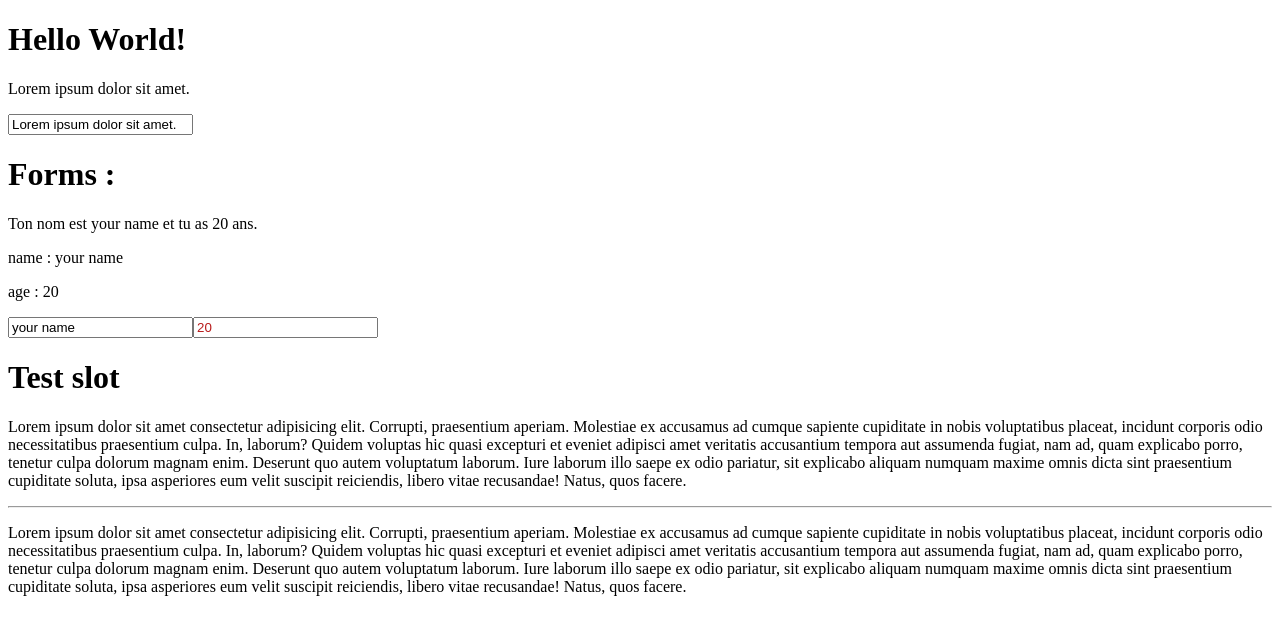
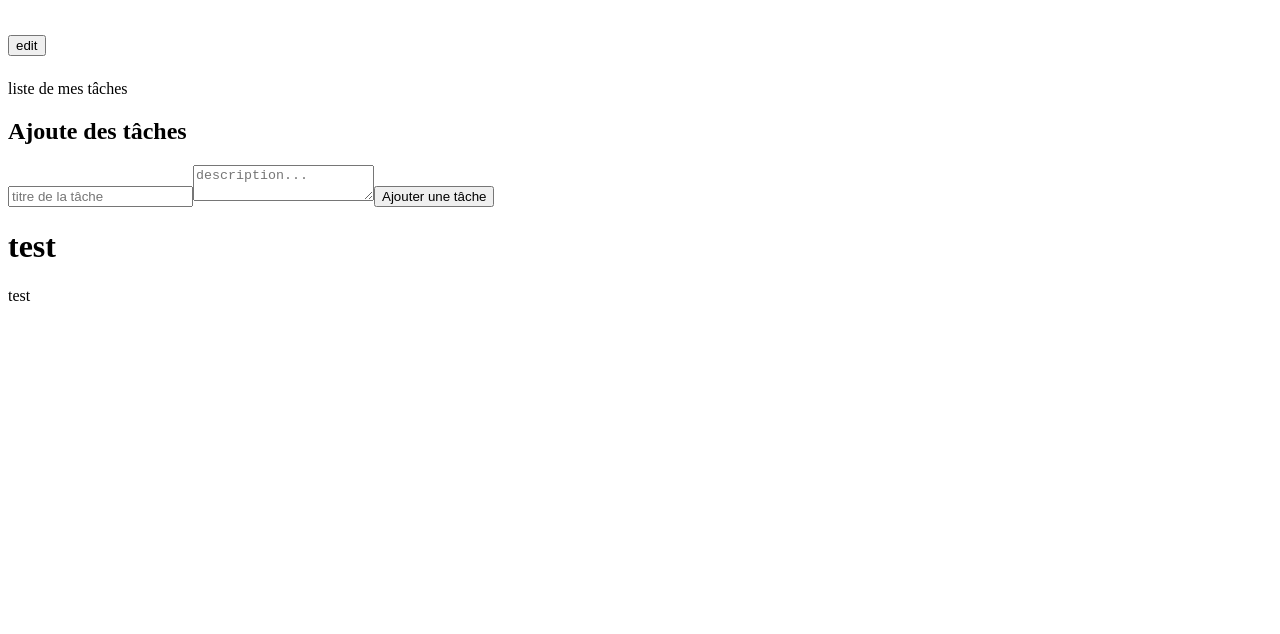
Before and after one commit to CHOUMMANIVONGDimitri/Vue-js-app, a Vue app: page / in a window 1280 px wide. Shown: the top 634 px of the page. Built offline with nearby package versions, Linux system fonts and the light colour scheme.

Commit message:
✅ update app file

```diff
--- a/src/App.vue
+++ b/src/App.vue
@@ -1,60 +1,74 @@
 <script setup>
-import HelloWorld from './components/HelloWorld.vue';
-import FormTest from './components/FormTest.vue';
-import SlotComp from './components/SlotComp.vue';
+import { ref, onMounted, watch } from 'vue'
 
-import { ref, reactive } from 'vue';
+const todos = ref([])
+const name = ref('')
+const newTodo = ref({ title: '', content: '' })
+const isTitleEdit = ref(false)
 
-const title = "Hello World!";
-const subTitle = ref("Lorem ipsum dolor sit amet.");
-const user = reactive({
-  name: "your name",
-  age: 20
+const addTodo = () => {
+  const newId = todos.value.length + 1
+  todos.value.push({
+    id: newId,
+    title: newTodo.value.title,
+    content: newTodo.value.content,
+    done: false,
+    createdAt: new Date()
+  })
+  newTodo.value.content = ''
+  newTodo.value.title = ''
+}
+
+const deleteTodo = (idToDelete) => {
+  todos.value = todos.value.filter(({ id }) => id !== idToDelete)
+}
+
+watch(name, (newName) => {
+  localStorage.setItem('title', newName)
 })
 
-const displayValue = () => {
-  console.log(user.name, user.age)
-};
+watch(
+  todos,
+  (newValue) => {
+    localStorage.setItem('datas', JSON.stringify(newValue))
+  },
+  { deep: true }
+)
 
-displayValue();
+onMounted(() => {
+  name.value = localStorage.getItem('title') || ''
+  todos.value = JSON.parse(localStorage.getItem('datas')) || []
+})
 </script>
 
+/* Todo app */
 <template>
-  <HelloWorld  :title="title" :sub-title="subTitle" />
-  <input :class="{'text-red': subTitle.length <= 10}" type="text" v-model="subTitle">
+  <h1>
+    <input v-if="isTitleEdit" v-model="name" placeholder="Titre de la liste" />
+    <span v-else>{{ name }}</span>
+    <button @click="isTitleEdit = !isTitleEdit">{{ isTitleEdit ? 'save' : 'edit' }}</button>
+  </h1>
+  <p>liste de mes tâches</p>
 
-  <FormTest :user="user" />
-  <input type="text" v-model="user.name" v-on:input="displayValue">
-  <input type="number" v-model="user.age" @input="displayValue" :class="[user.age > 30 ? 'text-green' : 'text-red']">
-  <div v-if="user.age > 30" class="text-green">
-    Your age is above 30
+  <form @submit.prevent="addTodo">
+    <h2>Ajoute des tâches</h2>
+    <input v-model="newTodo.title" placeholder="titre de la tâche" />
+    <textarea v-model="newTodo.content" placeholder="description..."></textarea>
+    <button>Ajouter une tâche</button>
+  </form>
+
+  <ul v-if="todos.length > 0">
+    <li v-for="todo in todos" :key="todo.id">
+      <input type="checkbox" v-model="todo.done" />
+      <span :class="{ done: todo.done }">{{ todo.content }}</span>
+      <button @click="deleteTodo(todo.id)">Supprimer</button>
+    </li>
+  </ul>
+
+  <div>
+    <h1>test</h1>
+    <p>test</p>
   </div>
-
-  <SlotComp slot-title="Test slot">
-    <template v-slot:pargraphe1>
-      <p>
-        Lorem ipsum dolor sit amet consectetur adipisicing elit. Corrupti, praesentium aperiam. Molestiae ex accusamus ad cumque sapiente cupiditate in nobis voluptatibus placeat, incidunt corporis odio necessitatibus praesentium culpa. In, laborum?
-        Quidem voluptas hic quasi excepturi et eveniet adipisci amet veritatis accusantium tempora aut assumenda fugiat, nam ad, quam explicabo porro, tenetur culpa dolorum magnam enim. Deserunt quo autem voluptatum laborum.
-        Iure laborum illo saepe ex odio pariatur, sit explicabo aliquam numquam maxime omnis dicta sint praesentium cupiditate soluta, ipsa asperiores eum velit suscipit reiciendis, libero vitae recusandae! Natus, quos facere.
-      </p>
-    </template>
-    <template v-slot:pargraphe2>
-      <p>
-        Lorem ipsum dolor sit amet consectetur adipisicing elit. Corrupti, praesentium aperiam. Molestiae ex accusamus ad cumque sapiente cupiditate in nobis voluptatibus placeat, incidunt corporis odio necessitatibus praesentium culpa. In, laborum?
-        Quidem voluptas hic quasi excepturi et eveniet adipisci amet veritatis accusantium tempora aut assumenda fugiat, nam ad, quam explicabo porro, tenetur culpa dolorum magnam enim. Deserunt quo autem voluptatum laborum.
-        Iure laborum illo saepe ex odio pariatur, sit explicabo aliquam numquam maxime omnis dicta sint praesentium cupiditate soluta, ipsa asperiores eum velit suscipit reiciendis, libero vitae recusandae! Natus, quos facere.
-      </p>
-    </template>
-  </SlotComp>
 </template>
 
-<style scoped>
-
-.text-red {
-  color: #b81b1b;
-}
-.text-green {
-  color: #1bb86f;
-}
-
-</style>
+<style scoped></style>
```
